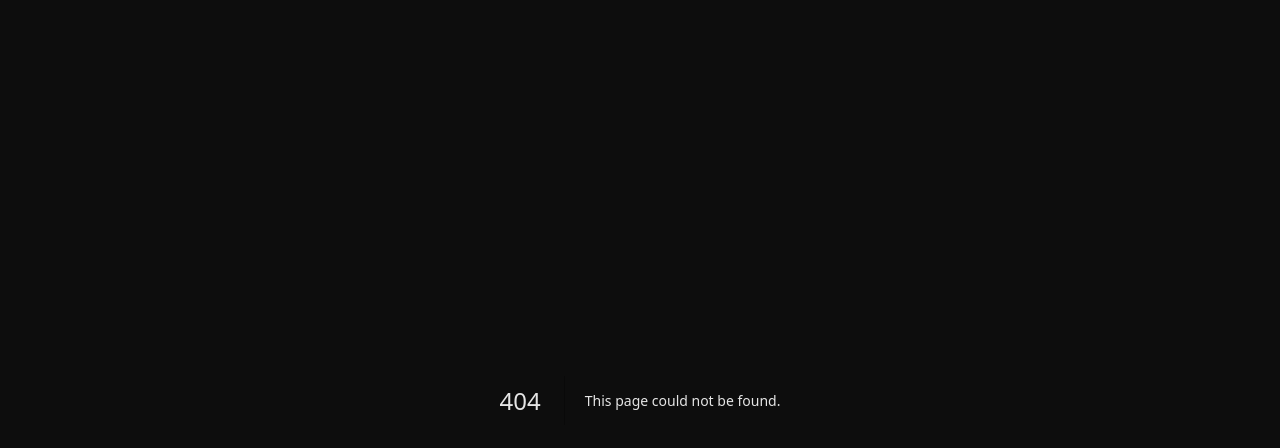
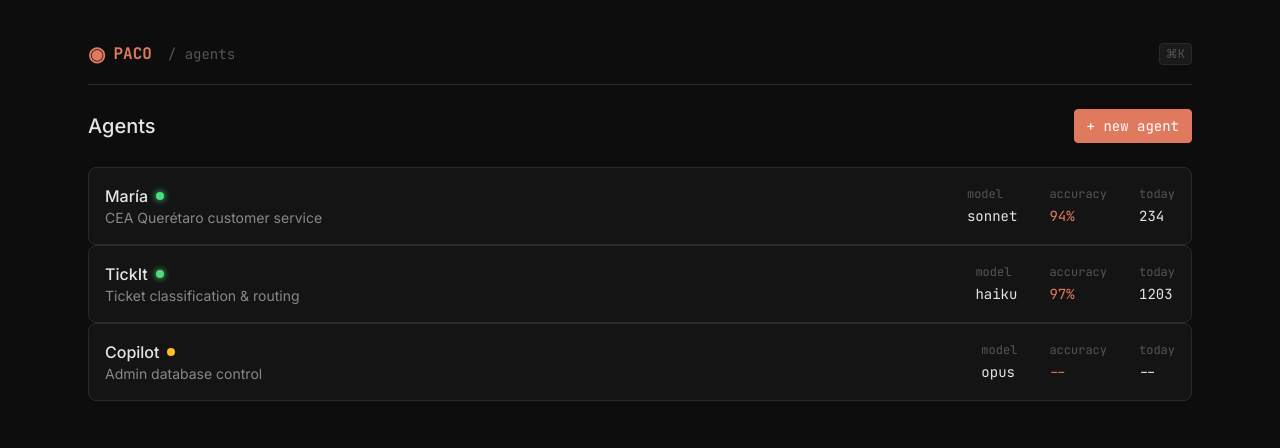
Before and after one commit to fcamachol/paco, a Next.js app: page /agents in a window 1280 px wide. Before the commit this address had no page. Shown: the top 448 px of the page. Built offline with nearby package versions, Linux system fonts and the light colour scheme.

Commit message:
Add agents list page

```diff
--- /dev/null
+++ b/app/agents/page.tsx
@@ -0,0 +1,65 @@
+'use client'
+import Link from 'next/link'
+
+const agents = [
+  { id: '1', name: 'María', description: 'CEA Querétaro customer service', status: 'active', conversations: 234, model: 'sonnet', accuracy: '94%' },
+  { id: '2', name: 'TickIt', description: 'Ticket classification & routing', status: 'active', conversations: 1203, model: 'haiku', accuracy: '97%' },
+  { id: '3', name: 'Copilot', description: 'Admin database control', status: 'beta', conversations: 0, model: 'opus', accuracy: '--' },
+]
+
+function Nav() {
+  return (
+    <nav className="nav">
+      <div className="flex items-center gap-4">
+        <span className="nav-brand"><span className="text-xl">◉</span> PACO</span>
+        <span className="nav-breadcrumb">/ agents</span>
+      </div>
+      <span className="kbd">⌘K</span>
+    </nav>
+  )
+}
+
+export default function AgentsPage() {
+  return (
+    <div className="page">
+      <Nav />
+      <div className="flex items-center justify-between mb-6">
+        <h1 className="text-xl font-medium">Agents</h1>
+        <button className="btn btn-primary">+ new agent</button>
+      </div>
+      <div className="space-y-3">
+        {agents.map(agent => (
+          <Link href={`/agents/${agent.id}/configure`} key={agent.id}>
+            <div className="card hover:glow cursor-pointer">
+              <div className="flex items-center justify-between">
+                <div className="flex items-center gap-4">
+                  <div>
+                    <div className="flex items-center gap-2">
+                      <span className="font-medium">{agent.name}</span>
+                      <span className={`status-dot ${agent.status}`} />
+                    </div>
+                    <div className="text-text-secondary text-sm">{agent.description}</div>
+                  </div>
+                </div>
+                <div className="flex items-center gap-8 font-mono text-sm">
+                  <div className="stat">
+                    <div className="stat-label">model</div>
+                    <div className="text-text-primary">{agent.model}</div>
+                  </div>
+                  <div className="stat">
+                    <div className="stat-label">accuracy</div>
+                    <div className="text-accent">{agent.accuracy}</div>
+                  </div>
+                  <div className="stat">
+                    <div className="stat-label">today</div>
+                    <div className="text-text-primary">{agent.conversations || '--'}</div>
+                  </div>
+                </div>
+              </div>
+            </div>
+          </Link>
+        ))}
+      </div>
+    </div>
+  )
+}
```
